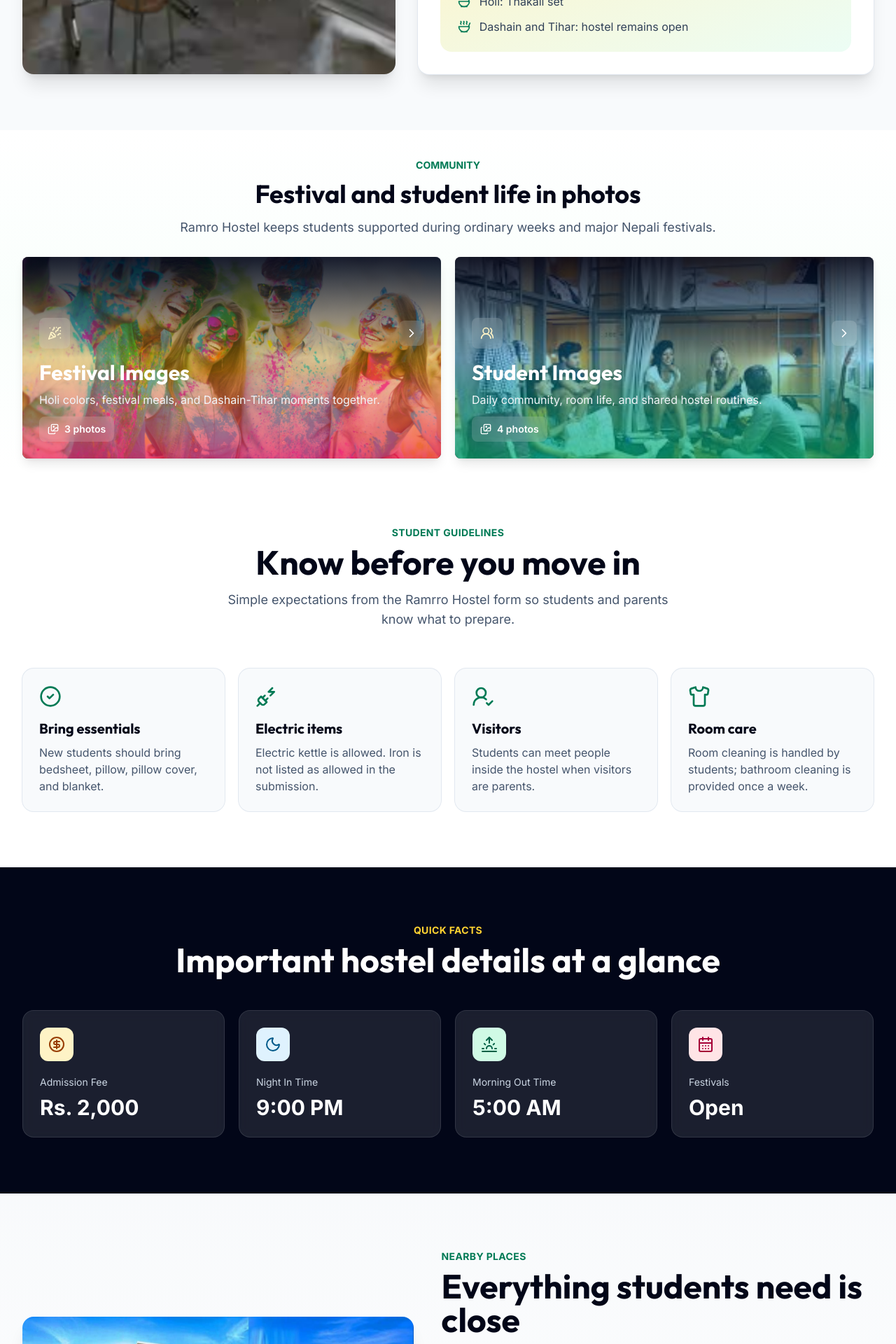
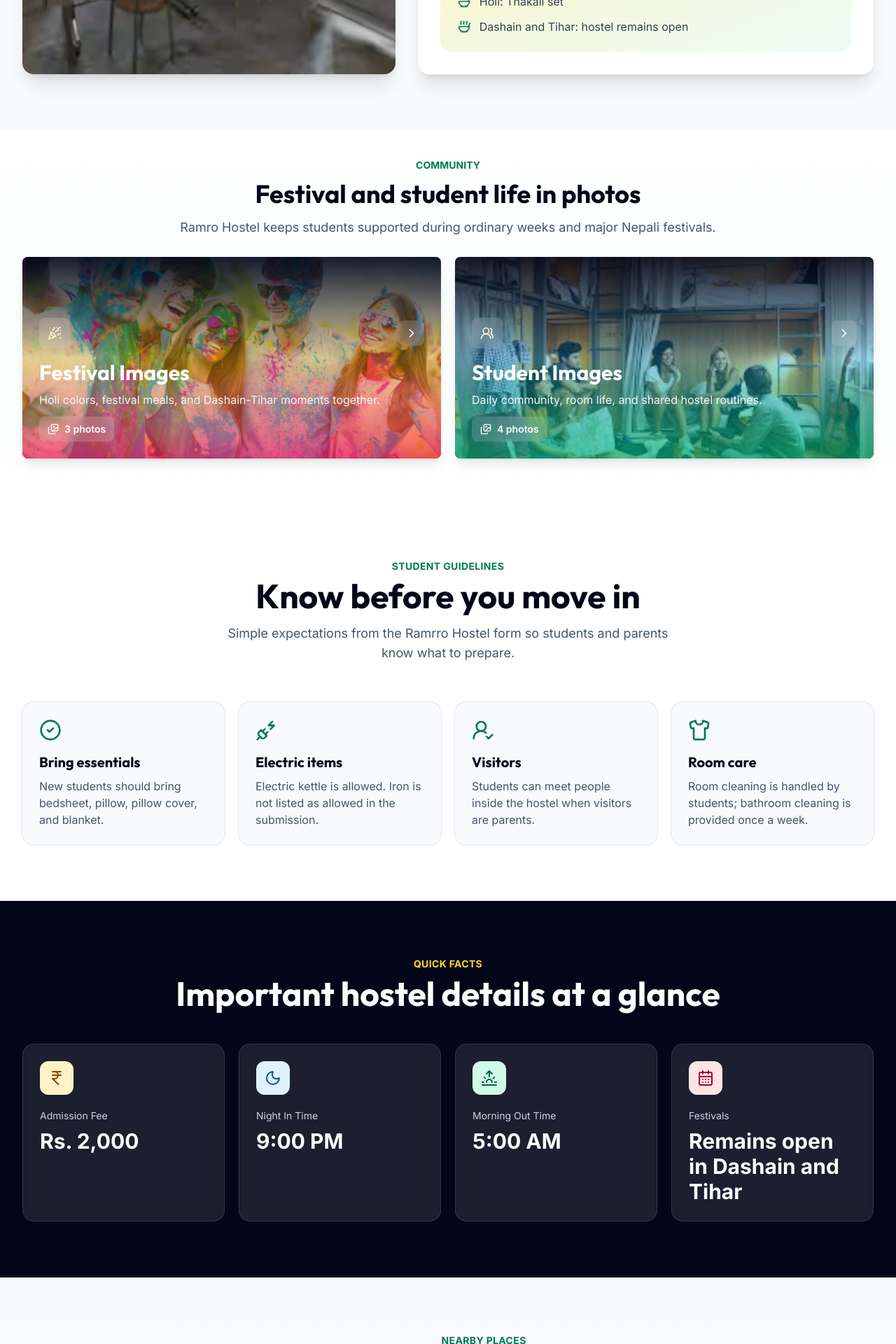
Before and after one commit to rjyadav4896-cmd/Ramro-hostel, a React (Vite) app: page / in a window 1280 px wide. Shown: the part 3844-5764 px from the top of the page at 70% size. Built offline with nearby package versions, Linux system fonts and the light colour scheme.

Commit message:
logo changed

```diff
--- a/src/worldNo1/components/EventsSection.tsx
+++ b/src/worldNo1/components/EventsSection.tsx
@@ -55,12 +55,7 @@ export default function EventsSection() {
   const galleryGridClass = activeGallery === 'student' ? 'lg:grid-cols-4' : 'lg:grid-cols-3';
 
   return (
-    <section
-      id="events"
-      className={`scroll-mt-16 bg-gradient-to-b from-white via-emerald-50/30 to-white pt-8 sm:pt-10 ${
-        activeGallery ? 'pb-14 sm:pb-16' : 'pb-2 sm:pb-4'
-      }`}
-    >
+    <section id="events" className="scroll-mt-16 bg-gradient-to-b from-white via-emerald-50/30 to-white pb-14 pt-8 sm:pb-16 sm:pt-10">
       <div className="max-w-7xl mx-auto px-4 sm:px-6 lg:px-8">
         <motion.div initial={{ opacity: 0, y: 20 }} whileInView={{ opacity: 1, y: 0 }} viewport={{ once: true }} transition={{ duration: 0.6 }} className="mx-auto mb-7 max-w-3xl text-center">
           <p className="text-sm font-bold uppercase text-emerald-700">Community</p>
@@ -85,7 +80,7 @@ export default function EventsSection() {
                 whileTap={{ scale: 0.98 }}
                 viewport={{ once: true }}
                 transition={{ duration: 0.55, delay: index * 0.08 }}
-                onClick={() => setActiveGallery(key)}
+                onClick={() => setActiveGallery((current) => (current === key ? null : key))}
                 aria-pressed={isActive}
                 className={`group relative h-64 overflow-hidden rounded-lg bg-slate-950 text-left shadow-lg outline-none transition-shadow duration-500 sm:h-72 focus-visible:ring-4 focus-visible:ring-emerald-300 ${
                   isActive ? 'ring-4 ring-emerald-500/25 shadow-2xl' : 'hover:shadow-2xl'
--- a/src/worldNo1/components/StatisticsSection.tsx
+++ b/src/worldNo1/components/StatisticsSection.tsx
@@ -1,15 +1,10 @@
 import { motion } from "motion/react";
-import {
-  CalendarDays,
-  CircleDollarSign,
-  MoonIcon,
-  Sunrise,
-} from "lucide-react";
+import { CalendarDays, IndianRupee, MoonIcon, Sunrise } from "lucide-react";
 
 export default function StatisticsSection() {
   const details = [
     {
-      icon: CircleDollarSign,
+      icon: IndianRupee,
       label: "Admission Fee",
       value: "Rs. 2,000",
       tone: "bg-amber-100 text-amber-800",
@@ -29,7 +24,7 @@ export default function StatisticsSection() {
     {
       icon: CalendarDays,
       label: "Festivals",
-      value: "Open",
+      value: "Remains open in Dashain and Tihar",
       tone: "bg-rose-100 text-rose-800",
     },
   ];
```
